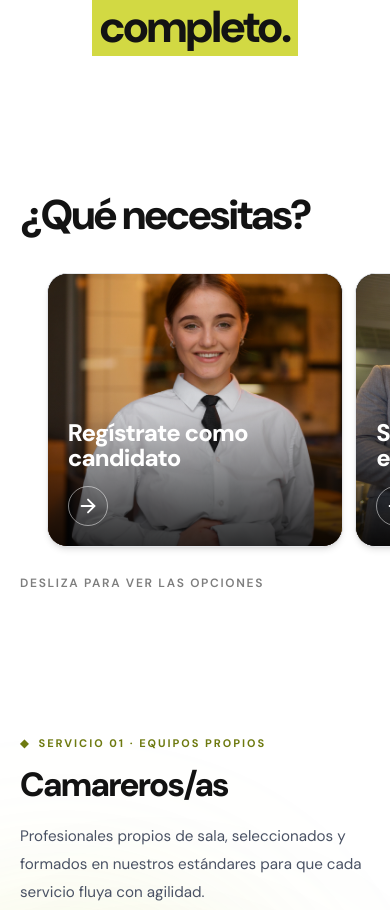
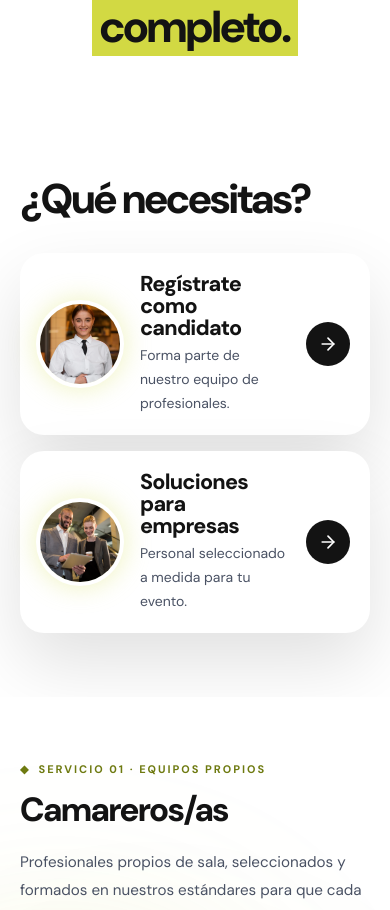
Before and after one commit to roxannaaguilera/premium-work-web, a Next.js app in the folder premium_work/: page / in a window 390 px wide. Shown: the part 848-1758 px from the top of the page. Built offline with nearby package versions, Linux system fonts and the light colour scheme.

Commit message:
style: redesign mobile action cards in profile card style

```diff
--- a/premium_work/components/Features.tsx
+++ b/premium_work/components/Features.tsx
@@ -111,12 +111,14 @@ const services: Service[] = [
 const mobileActions = [
   {
     title: "Regístrate como candidato",
+    blurb: "Forma parte de nuestro equipo de profesionales.",
     href: "/registro",
     src: "/images/serv-1-display.webp",
     position: "object-[52%_center]",
   },
   {
     title: "Soluciones para empresas",
+    blurb: "Personal seleccionado a medida para tu evento.",
     href: "/solicitar-servicio",
     src: "/images/serv-6-display.webp",
     position: "object-[50%_center]",
@@ -408,53 +410,45 @@ function ServiceShowcase() {
 }
 
 export function Features() {
-  const reducedMotion = useReducedMotion();
   return (
     <section id="servicios" className="w-full scroll-mt-[calc(5rem+1px)] overflow-hidden bg-white">
-      {/* MOBILE — bloque de acciones (sin cambios) */}
-      <div className="relative overflow-hidden py-20 lg:hidden">
+      {/* MOBILE — bloque de acciones con tarjetas estilo perfil */}
+      <div className="relative overflow-hidden bg-white py-16 lg:hidden">
         <h2 id="que-necesitas" className="display scroll-mt-20 px-5 text-[2.6rem] text-[#131313]">
           ¿Qué necesitas?
         </h2>
 
-        <div className="hide-scrollbar mt-9 flex snap-x snap-mandatory gap-3 overflow-x-auto px-[12vw] pb-3">
+        <div className="mt-8 flex flex-col gap-4 px-5">
           {mobileActions.map((action) => (
             <a
               key={action.title}
               href={action.href}
-              className="group relative aspect-[1.08] w-[76vw] shrink-0 snap-center overflow-hidden rounded-[20px] border border-[#e5e7eb] bg-[#131313] text-white shadow-md"
+              className="group flex items-center gap-5 rounded-[24px] bg-white p-5 shadow-[0_30px_70px_rgba(0,0,0,0.12)]"
             >
-              <img
-                src={action.src}
-                alt=""
-                aria-hidden="true"
-                className={`absolute inset-0 h-full w-full object-cover ${action.position} transition duration-500 group-hover:scale-105`}
-              />
-
-              <div className="absolute inset-0 bg-gradient-to-t from-black/80 via-black/10 to-transparent" />
-
-              <div className="absolute inset-x-0 bottom-0 p-5">
-                <motion.p
-                  initial={{ opacity: reducedMotion ? 1 : 0, x: reducedMotion ? 0 : -80 }}
-                  whileInView={{ opacity: 1, x: 0 }}
-                  viewport={{ once: false, amount: 0.3 }}
-                  transition={{ duration: 0.8, ease: "easeOut" }}
-                  className="display max-w-[15ch] text-2xl font-semibold leading-tight"
-                >
+              <span className="relative shrink-0" aria-hidden="true">
+                <span className="absolute -inset-1.5 rounded-full bg-[#d2d943]/30 blur-md" />
+                <img
+                  src={action.src}
+                  alt=""
+                  loading="lazy"
+                  decoding="async"
+                  className={`relative size-20 rounded-full object-cover ring-4 ring-white ${action.position}`}
+                />
+              </span>
+              <span className="min-w-0 flex-1">
+                <span className="display block text-[1.35rem] leading-tight text-[#131313]">
                   {action.title}
-                </motion.p>
-
-                <span className="mt-4 inline-flex size-10 items-center justify-center rounded-full border border-white/50 transition group-hover:border-[#d2d943] group-hover:bg-[#d2d943] group-hover:text-[#131313]">
-                  <ArrowRight size={22} aria-hidden="true" />
                 </span>
-              </div>
+                <span className="mt-1 block text-sm leading-6 text-[#4a5264]">
+                  {action.blurb}
+                </span>
+              </span>
+              <span className="flex size-11 shrink-0 items-center justify-center rounded-full bg-[#131313] text-white transition group-hover:bg-[#d2d943] group-hover:text-[#131313]">
+                <ArrowRight size={20} aria-hidden="true" />
+              </span>
             </a>
           ))}
         </div>
-
-        <p className="mt-4 px-5 text-xs font-semibold uppercase tracking-[.14em] text-[#131313]/55">
-          Desliza para ver las opciones
-        </p>
       </div>
 
       {/* SERVICIOS — composición en una pantalla con carrusel */}
```
